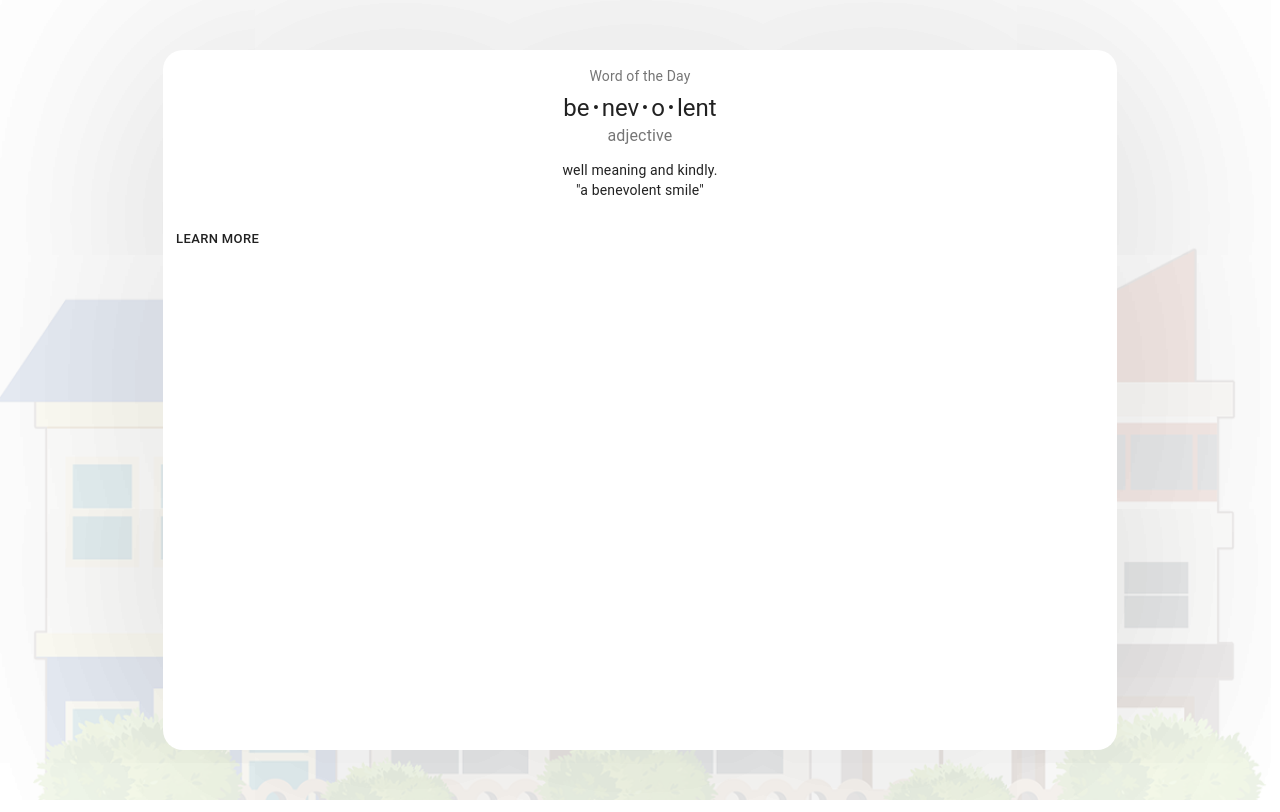
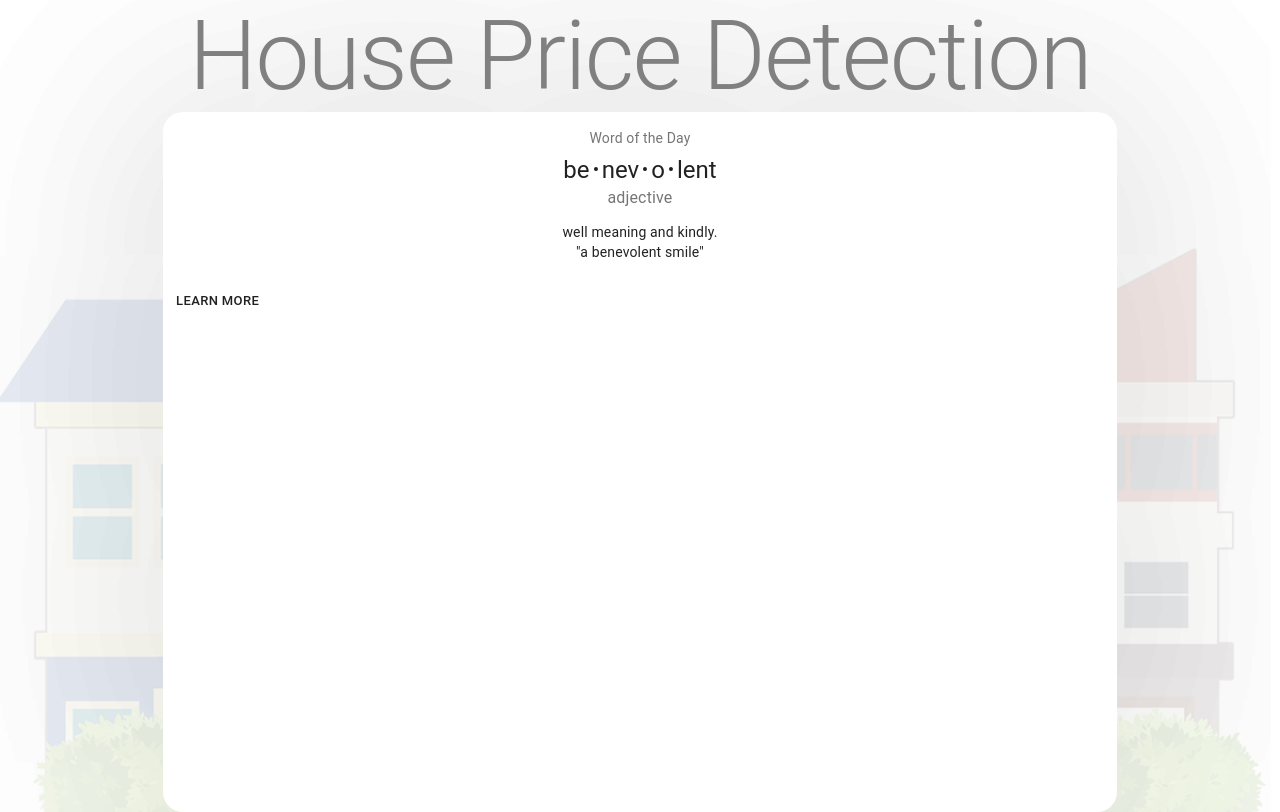
Before and after one commit to BullsEye34/NextUPProject, a React (Create React App) app in the folder Web/next-up/: page / in a window 1280 px wide. Built offline with nearby package versions, Linux system fonts and the light colour scheme.

Commit message:
Add Typography

```diff
--- a/Web/next-up/src/App.js
+++ b/Web/next-up/src/App.js
@@ -47,6 +47,9 @@ function App() {
           <Grid container spacing={3}
             justify="center" style={{ zIndex: 1, }}>
             <Grid item xs={9}>
+              <Typography variant="h1" component="h1" style={{ color: "grey" }}>
+                House Price Detection
+        </Typography>
               <Card className={classes.root} >
                 <CardContent>
                   <Typography className={classes.title} color="textSecondary" gutterBottom>
```
Also changed, not shown: 1 other file (tests, documents, lock files or other folders).
